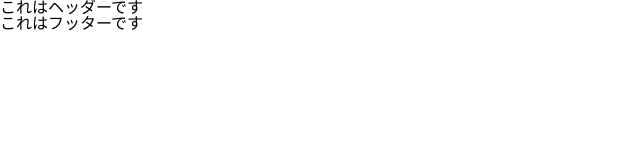
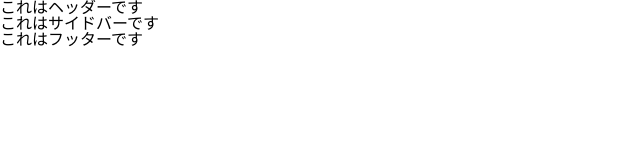
Before and after one commit to YuyaNakanishi/TEST, a plain HTML site: page index.html in a window 1280 px wide. Shown: the whole page, without its empty margins (0-640 px from the left). Drawn offline with Linux system fonts and the light colour scheme.

Commit message:
サイドバーです

```diff
--- a/index.html
+++ b/index.html
@@ -12,6 +12,10 @@
     <h2>これはヘッダーです</h2>
   </section>
 
+  <section class="sidebar">
+    <h2>これはサイドバーです</h2>
+  </section>
+
   <section class="footer">
     <h2>これはフッターです</h2>
   </section>
```
